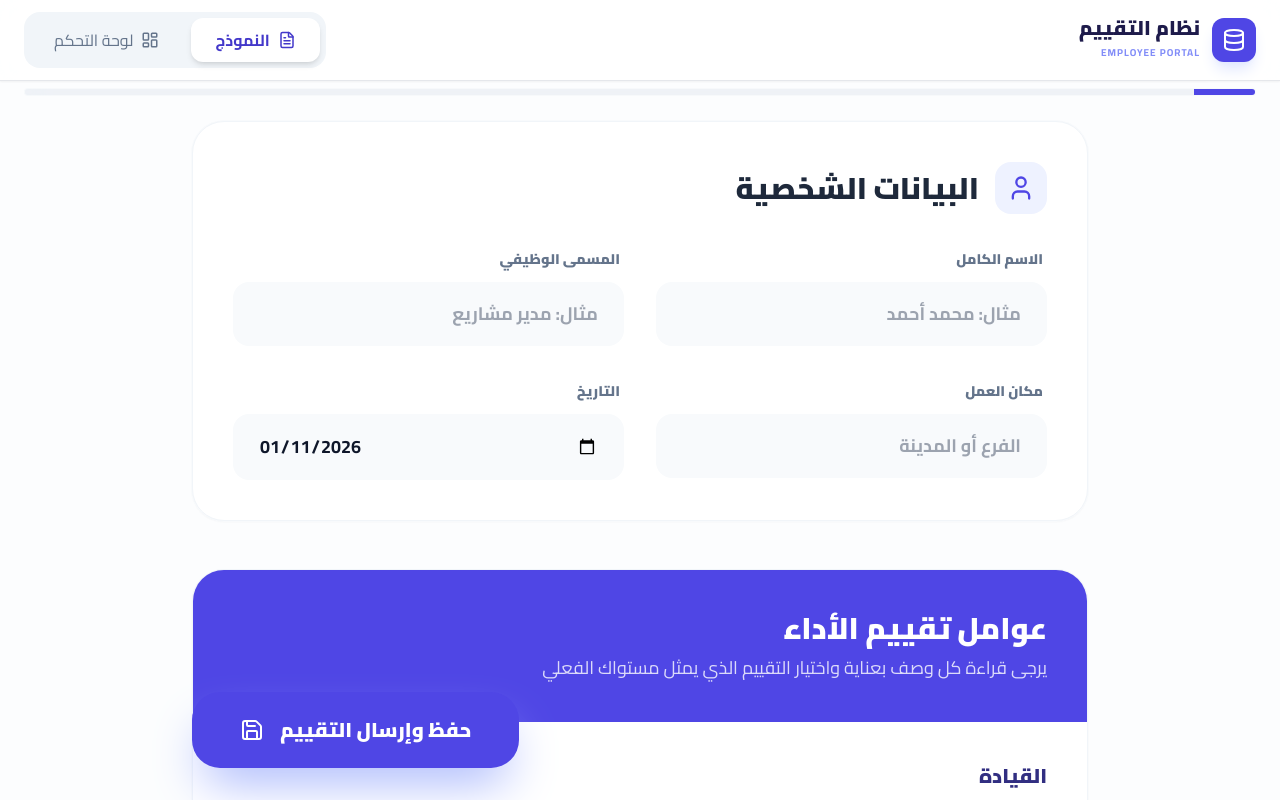
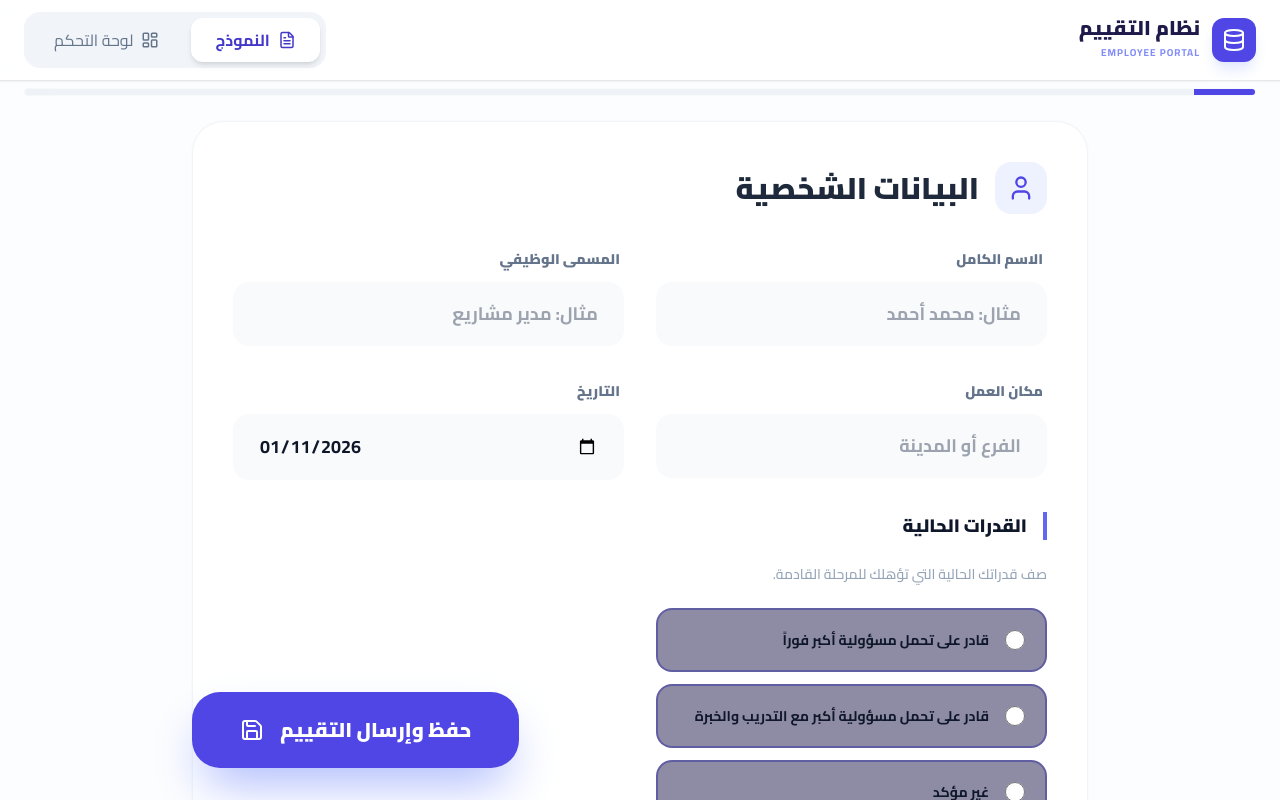
Before and after one commit to mohamedbadawyeg-tech/RESPONSES-, a React (Vite) app: page / in a window 1280 px wide. Shown: the top 800 px of the page. Built offline with nearby package versions, Linux system fonts and the light colour scheme.

Commit message:
Add Current Capabilities section to form

```diff
--- a/components/AssessmentForm.tsx
+++ b/components/AssessmentForm.tsx
@@ -126,6 +126,26 @@ const AssessmentForm: React.FC<AssessmentFormProps> = ({ onSubmit }) => {
                 onChange={e => setFormData({ ...formData, reviewDate: e.target.value })}
               />
             </div>
+            <div className="space-y-6">
+              <h3 className="text-lg font-black border-r-4 border-indigo-500 pr-4">القدرات الحالية</h3>
+              <p className="text-slate-400 text-sm font-medium">صف قدراتك الحالية التي تؤهلك للمرحلة القادمة.</p>
+              <div className="space-y-3">
+                {PROMOTION_OPTIONS.map(opt => (
+                  <label key={opt} className={`flex items-center gap-4 p-5 rounded-2xl border-2 cursor-pointer transition-all ${
+                    formData.currentCapabilities === opt ? 'bg-indigo-800 border-indigo-400' : 'bg-indigo-950/50 border-indigo-800/50 hover:border-indigo-600'
+                  }`}>
+                    <input
+                      type="radio"
+                      name="currCapabilities"
+                      className="w-5 h-5 accent-indigo-400"
+                      onChange={() => setFormData({...formData, currentCapabilities: opt})}
+                      checked={formData.currentCapabilities === opt}
+                    />
+                    <span className="font-bold text-sm">{opt}</span>
+                  </label>
+                ))}
+              </div>
+            </div>
           </div>
         </div>
 
```
